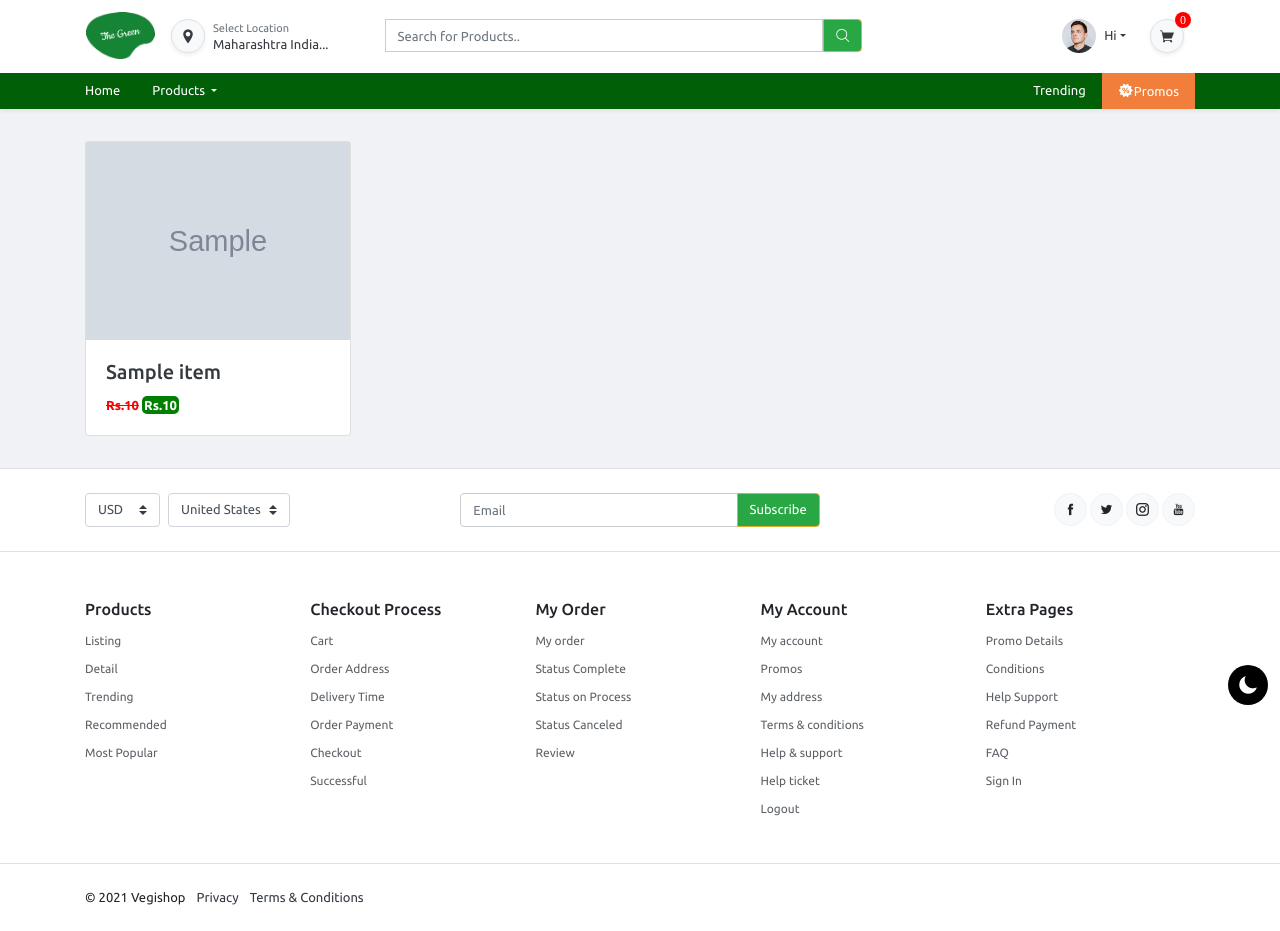
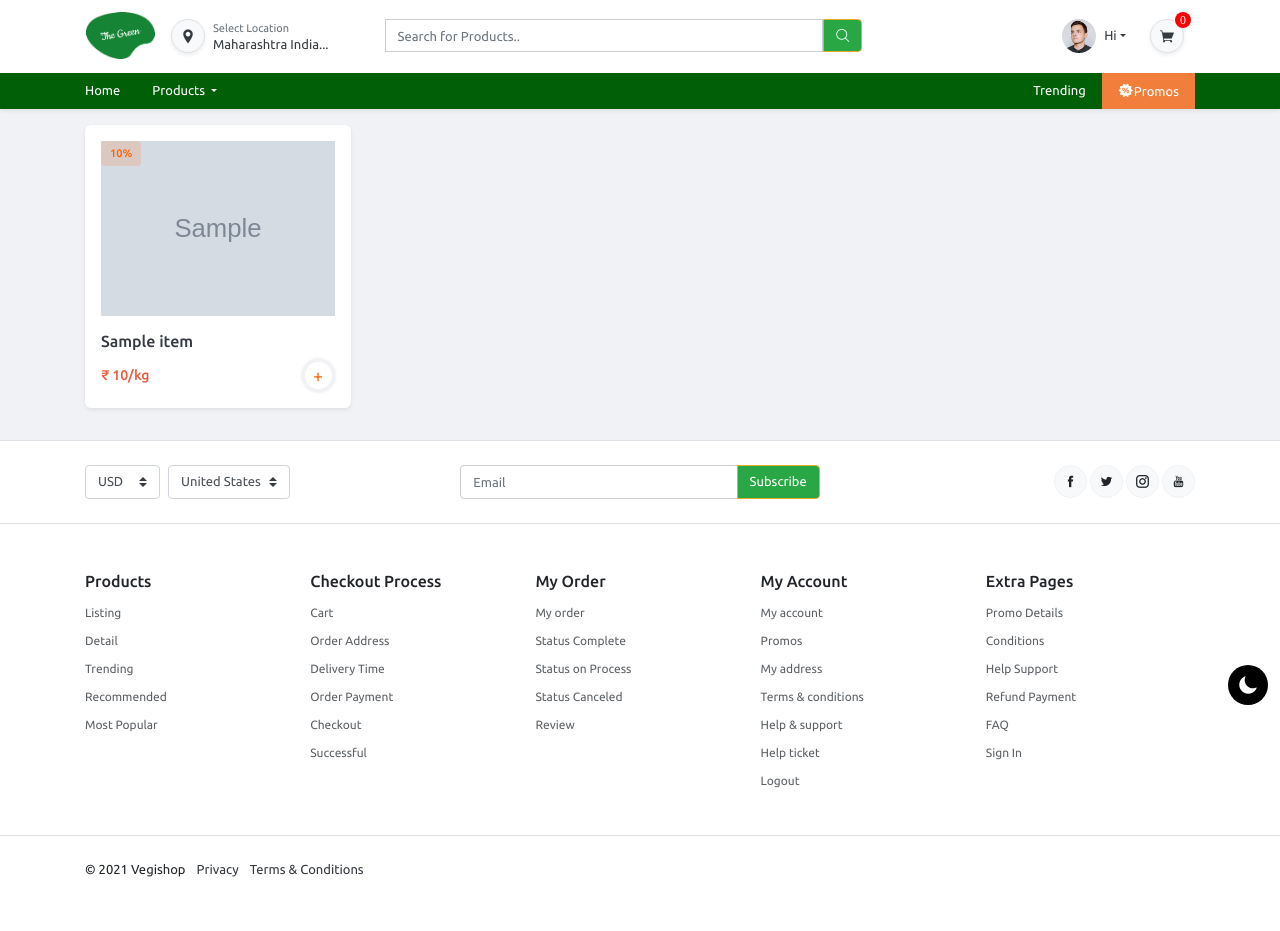
Before and after one commit to kkrajid/TheGreen, a Django app: template templates/product/products.html in a window 1280 px wide. Shown: the part 25-956 px from the top of the page. After the commit the page ends 902 px from the top, so only its background shows below. Run offline with Django 4.2, Linux system fonts and the light colour scheme; the template is opened without the code that fills it: most values are stand-ins (such as "Sample title", 1, 10 or a date in 2020); grey boxes marked "Sample" are stand-in pictures; some libraries are stand-ins or nearby versions.

Commit message:
category view edit

```diff
--- a/templates/product/products.html
+++ b/templates/product/products.html
@@ -52,7 +52,7 @@
   <div class="container my-3" id="langingpage">
 
     <div id="product-list" class="row ">
-      {% for item in products %}
+      {% comment %} {% for item in products %}
       <div class="col-md-4 col-lg-3 product">
         <div class="card my-3">
           <img src="{{item.product_image.url}}" class="card-image-top" alt="product image">
@@ -65,6 +65,40 @@
               </p>
             </div>
           </a>
+        </div>
+      </div>
+      {% endfor %} {% endcomment %}
+      {% for item in products %}
+      <div class="col-6 col-md-3 mb-3">
+        <div class="list-card bg-white h-100 rounded overflow-hidden position-relative shadow-sm">
+          <div class="list-card-image">
+            <a href="{% url 'ProductDetails' item.Category.name item.name %}" class="text-dark">
+              <div class="member-plan position-absolute"><span class="badge m-3 badge-danger">10%</span>
+              </div>
+              <div class="p-3">
+                <img src="{{item.product_image.url}}" class="img-fluid item-img w-100 mb-3">
+                <h6>{{item.name}}</h6>
+                <div class="d-flex align-items-center">
+                  <h6 class="price m-0 text-success">₹ {{item.selling_price}}/kg</h6>
+                  <a data-toggle="collapse" href="#collapseExample1" role="button" aria-expanded="false"
+                    aria-controls="collapseExample1" class="btn btn-success btn-sm ml-auto">+</a>
+                  <div class="collapse qty_show" id="collapseExample1">
+                    <div>
+                      <span class="ml-auto" href="#">
+                        <form id='myform' class="cart-items-number d-flex" method='POST' action='#'>
+                          <input type='button' value='-' class='qtyminus btn btn-success btn-sm'
+                            field='quantity' />
+                          <input type='text' name='quantity' value='1' class='qty form-control' />
+                          <input type='button' value='+' class='qtyplus btn btn-success btn-sm'
+                            field='quantity' />
+                        </form>
+                      </span>
+                    </div>
+                  </div>
+                </div>
+              </div>
+            </a>
+          </div>
         </div>
       </div>
       {% endfor %}
```
